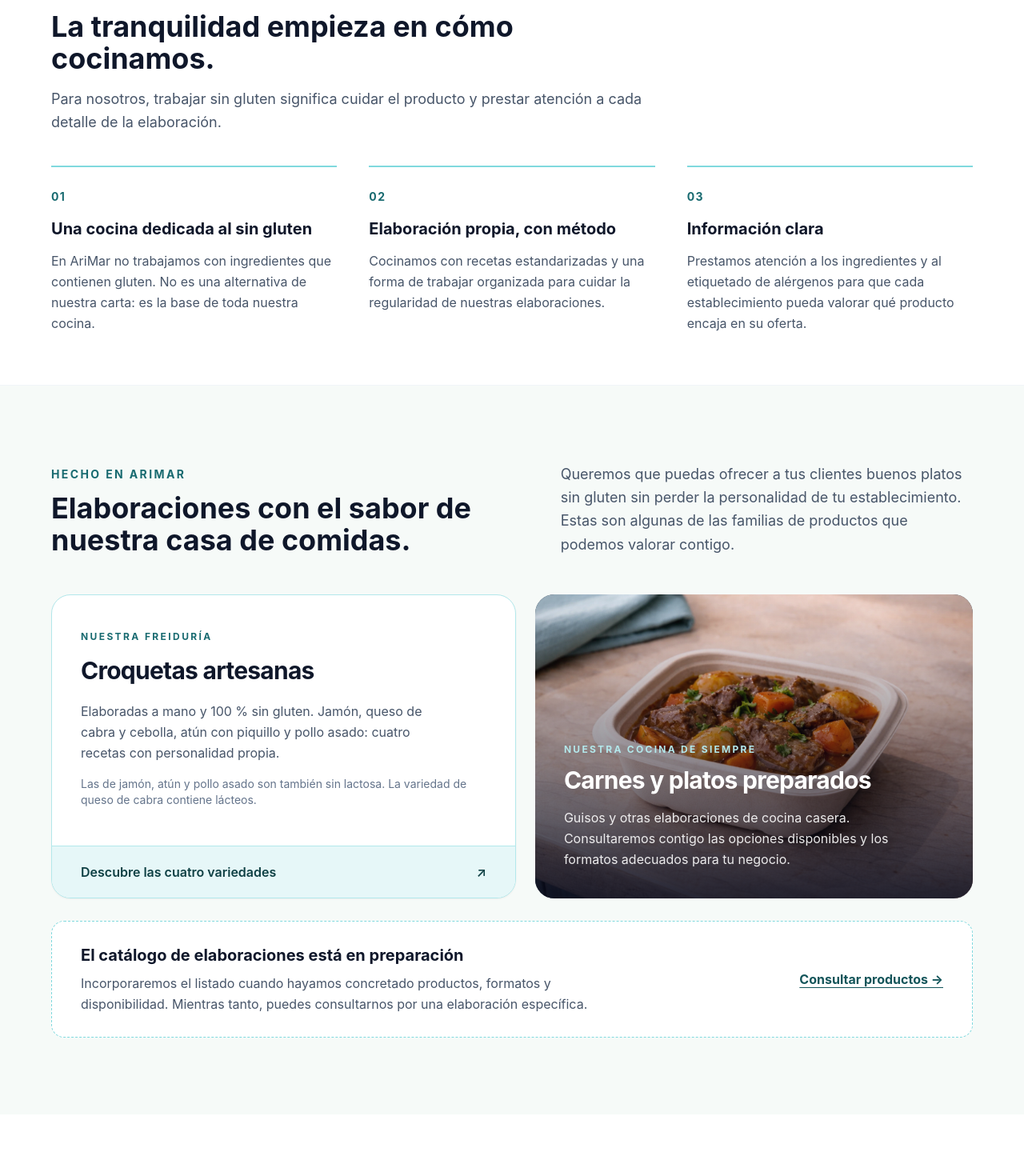
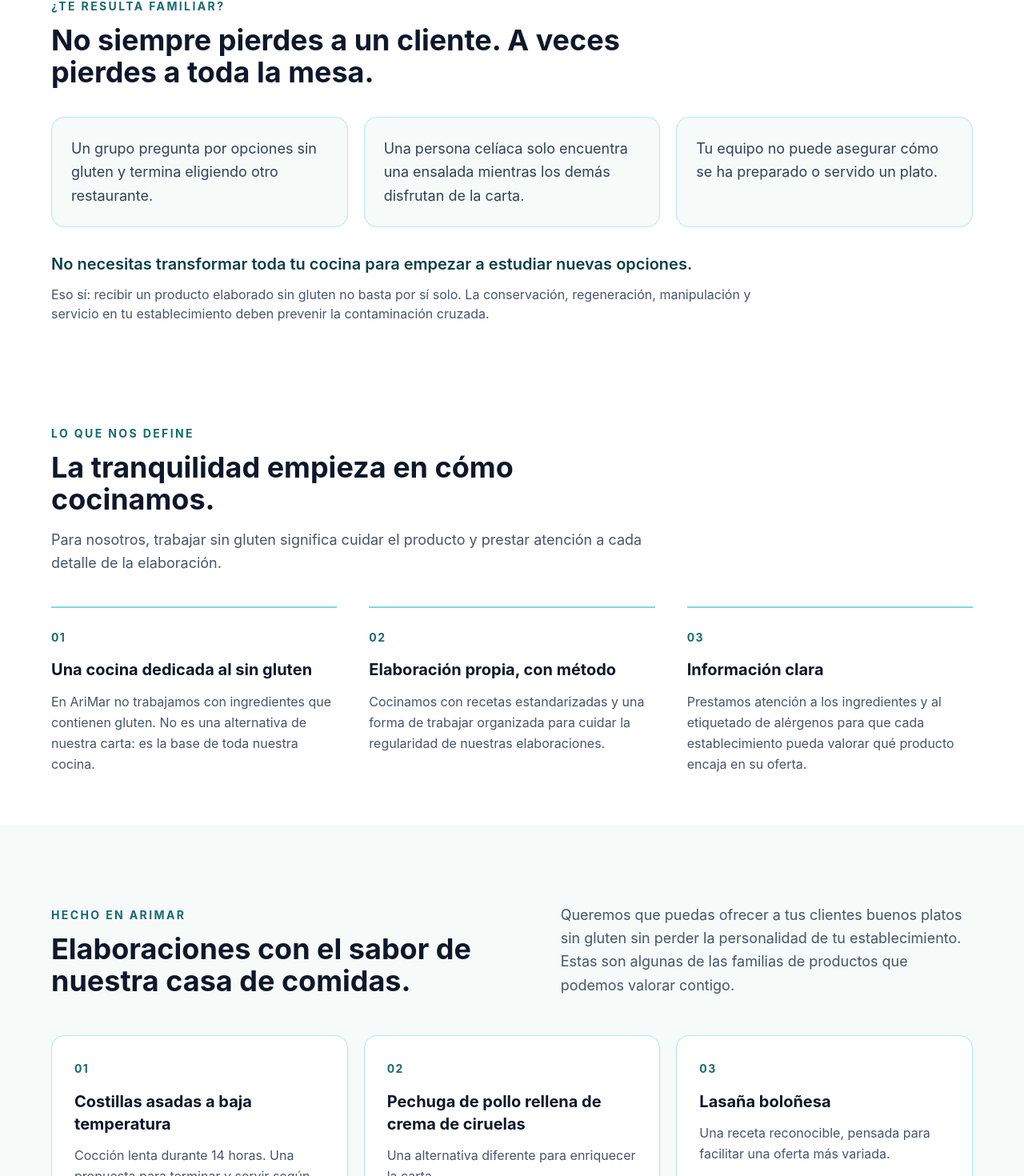
Before and after one commit to talaverilla85/ArimarWeb, a Next.js app: page /profesionales in a window 1280 px wide. Shown: the part 928-2398 px from the top of the page at 80% size. Built offline with nearby package versions, Linux system fonts and the light colour scheme.

Commit message:
Revise AriMar PRO landing with commercial hook and six-product catalogue

```diff
--- a/app/profesionales/page.tsx
+++ b/app/profesionales/page.tsx
@@ -6,7 +6,7 @@ import { getWhatsAppUrl } from '@/lib/siteConfig'
 export const metadata: Metadata = {
   title: 'AriMar PRO | Cocina 100 % sin gluten para profesionales en Gran Canaria',
   description:
-    'Elaboraciones de cocina casera 100 % sin gluten para restaurantes, cafeterías y tiendas de Gran Canaria. Conoce AriMar PRO y consulta opciones de suministro.',
+    '¿Cuántas mesas pierdes por no ofrecer alternativas sin gluten? Descubre AriMar PRO: croquetas, lasaña, carnes asadas y otras elaboraciones para hostelería en Gran Canaria.',
   alternates: { canonical: '/profesionales' },
 }
 
@@ -54,12 +54,10 @@ export default function ProfesionalesPage() {
               </span>
             </div>
             <h1 className="max-w-2xl text-[2.65rem] font-bold leading-[1.12] tracking-tight text-slate-900 sm:text-5xl lg:text-[3.75rem]">
-              Una cocina <span className="text-primary-600">100 % sin gluten.</span>
-              <span className="mt-3 block">Más opciones para tu negocio.</span>
+              ¿Cuántas mesas has perdido por no tener <span className="text-primary-600">una opción sin gluten?</span>
             </h1>
             <p className="mt-7 max-w-xl text-lg leading-relaxed text-slate-600">
-              Llevamos el sabor de AriMar a restaurantes, cafeterías y tiendas especializadas.
-              Elaboraciones propias, cocina casera y una forma de trabajar cuidada, de principio a fin.
+              Cuando una persona celíaca no encuentra una alternativa adecuada, puede marcharse todo el grupo. AriMar PRO te ayuda a ampliar tu carta con elaboraciones de nuestra cocina 100 % sin gluten.
             </p>
             <div className="mt-9 flex flex-col gap-3 sm:flex-row">
               <a
@@ -93,6 +91,22 @@ export default function ProfesionalesPage() {
               <p className="mt-2 text-xl font-semibold">Comida de verdad, hecha con cuidado.</p>
             </div>
           </div>
+        </div>
+      </section>
+
+      <section className="bg-white px-5 py-16 sm:px-8 lg:px-12" aria-labelledby="situaciones-heading">
+        <div className="mx-auto max-w-6xl">
+          <p className="mb-3 text-sm font-bold uppercase tracking-[0.17em] text-primary-600">¿Te resulta familiar?</p>
+          <h2 id="situaciones-heading" className="max-w-3xl text-3xl font-bold text-slate-900 md:text-4xl">No siempre pierdes a un cliente. A veces pierdes a toda la mesa.</h2>
+          <div className="mt-9 grid gap-5 md:grid-cols-3">
+            {[
+              'Un grupo pregunta por opciones sin gluten y termina eligiendo otro restaurante.',
+              'Una persona celíaca solo encuentra una ensalada mientras los demás disfrutan de la carta.',
+              'Tu equipo no puede asegurar cómo se ha preparado o servido un plato.',
+            ].map((frase) => <div key={frase} className="rounded-2xl border border-primary-100 bg-[#f6faf8] p-6 text-lg leading-relaxed text-slate-700">{frase}</div>)}
+          </div>
+          <p className="mt-8 text-xl font-semibold text-primary-800">No necesitas transformar toda tu cocina para empezar a estudiar nuevas opciones.</p>
+          <p className="mt-3 max-w-4xl text-slate-600">Eso sí: recibir un producto elaborado sin gluten no basta por sí solo. La conservación, regeneración, manipulación y servicio en tu establecimiento deben prevenir la contaminación cruzada.</p>
         </div>
       </section>
 
@@ -136,55 +150,26 @@ export default function ProfesionalesPage() {
             </p>
           </div>
 
-          <div className="grid gap-6 md:grid-cols-[1.03fr_0.97fr]">
-            <article className="flex flex-col justify-between overflow-hidden rounded-3xl border border-primary-100 bg-white shadow-sm">
-              <div className="px-7 pb-9 pt-9 md:px-9 md:pt-11">
-                <p className="mb-4 text-xs font-bold uppercase tracking-[0.2em] text-primary-600">Nuestra freiduría</p>
-                <h3 className="text-3xl font-bold tracking-tight text-slate-900">Croquetas artesanas</h3>
-                <p className="mt-5 max-w-md leading-relaxed text-slate-600">
-                  Elaboradas a mano y 100 % sin gluten. Jamón, queso de cabra y cebolla, atún con piquillo y pollo asado: cuatro recetas con personalidad propia.
-                </p>
-                <p className="mt-4 text-sm text-slate-500">
-                  Las de jamón, atún y pollo asado son también sin lactosa. La variedad de queso de cabra contiene lácteos.
-                </p>
-              </div>
-              <Link
-                href="/croquetas-sin-gluten-gran-canaria"
-                className="flex items-center justify-between border-t border-primary-100 bg-primary-50 px-7 py-5 font-semibold text-primary-800 hover:bg-primary-100 md:px-9"
-              >
-                Descubre las cuatro variedades <span aria-hidden="true">↗</span>
-              </Link>
-            </article>
-
-            <article className="relative flex min-h-[380px] flex-col justify-end overflow-hidden rounded-3xl bg-slate-700 shadow-sm">
-              <Image
-                src="/images/carta-carne-estofada.webp"
-                alt="Plato de carne guisada entre las elaboraciones de AriMar"
-                fill
-                sizes="(max-width: 768px) 100vw, 48vw"
-                className="object-cover"
-              />
-              <div className="absolute inset-0 bg-gradient-to-t from-slate-950/85 via-slate-950/40 to-transparent" />
-              <div className="relative z-10 p-7 text-white md:p-9">
-                <p className="mb-3 text-xs font-bold uppercase tracking-[0.19em] text-primary-100">Nuestra cocina de siempre</p>
-                <h3 className="text-3xl font-bold tracking-tight">Carnes y platos preparados</h3>
-                <p className="mt-4 max-w-md leading-relaxed text-white/90">
-                  Guisos y otras elaboraciones de cocina casera. Consultaremos contigo las opciones disponibles y los formatos adecuados para tu negocio.
-                </p>
-              </div>
-            </article>
+          <div className="grid gap-5 sm:grid-cols-2 lg:grid-cols-3">
+            {[
+              { titulo: 'Costillas asadas a baja temperatura', detalle: 'Cocción lenta durante 14 horas. Una propuesta para terminar y servir según las condiciones acordadas.' },
+              { titulo: 'Pechuga de pollo rellena de crema de ciruelas', detalle: 'Una alternativa diferente para enriquecer la carta.' },
+              { titulo: 'Lasaña boloñesa', detalle: 'Una receta reconocible, pensada para facilitar una oferta más variada.' },
+              { titulo: 'Croquetas artesanas', detalle: 'Jamón, pollo asado, atún con piquillo y queso de cabra con cebolla caramelizada.' },
+              { titulo: 'Lomo de cerdo asado a baja temperatura', detalle: 'Carne asada con salsa, para valorar su incorporación a distintos servicios.' },
+              { titulo: 'Pulled pork', detalle: 'Cerdo desmenuzado, versátil para distintas propuestas gastronómicas.' },
+            ].map((producto, index) => (
+              <article key={producto.titulo} className="overflow-hidden rounded-2xl border border-primary-100 bg-white p-7 shadow-sm">
+                <span className="text-sm font-bold tracking-widest text-primary-600">{String(index + 1).padStart(2, '0')}</span>
+                <h3 className="mt-4 text-xl font-bold text-slate-900">{producto.titulo}</h3>
+                <p className="mt-3 leading-relaxed text-slate-600">{producto.detalle}</p>
+              </article>
+            ))}
           </div>
-
-          <div className="mt-7 flex flex-col justify-between gap-5 rounded-2xl border border-dashed border-primary-200 bg-white px-7 py-7 md:flex-row md:items-center md:px-9">
-            <div>
-              <h3 className="text-xl font-bold text-slate-900">El catálogo de elaboraciones está en preparación</h3>
-              <p className="mt-2 max-w-2xl leading-relaxed text-slate-600">
-                Incorporaremos el listado cuando hayamos concretado productos, formatos y disponibilidad. Mientras tanto, puedes consultarnos por una elaboración específica.
-              </p>
-            </div>
-            <a href={consultaEmail} className="shrink-0 font-bold text-primary-700 underline underline-offset-4 hover:text-primary-800">
-              Consultar productos →
-            </a>
+          <div className="mt-8 rounded-2xl border border-primary-200 bg-white p-7">
+            <h3 className="text-xl font-bold text-slate-900">Solicita nuestro catálogo profesional</h3>
+            <p className="mt-2 text-slate-600">Consulta presentaciones, conservación, disponibilidad y condiciones de suministro. Cada propuesta se estudia con tu negocio.</p>
+            <a href={consultaEmail} className="mt-4 inline-block font-bold text-primary-700 underline underline-offset-4">Solicitar información →</a>
           </div>
         </div>
       </section>
@@ -239,7 +224,7 @@ export default function ProfesionalesPage() {
           <div>
             <p className="mb-4 text-sm font-bold uppercase tracking-[0.18em] text-primary-100">¿Trabajamos juntos?</p>
             <h2 id="contacto-pro-heading" className="text-3xl font-bold leading-tight md:text-4xl">
-              Hablemos de lo que necesita tu negocio.
+              Que una persona sea celíaca no debería decidir dónde come todo el grupo.
             </h2>
             <p className="mt-5 max-w-xl text-lg leading-relaxed text-white/85">
               Cuéntanos qué elaboraciones te interesan. Estudiaremos contigo las cantidades, la conservación, la disponibilidad y las condiciones de suministro.
```
